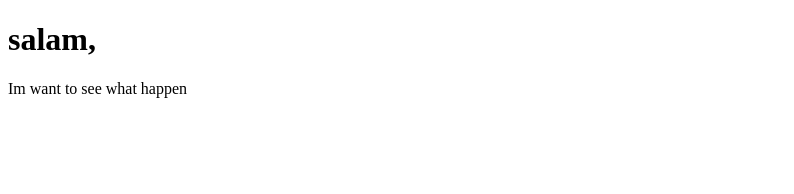
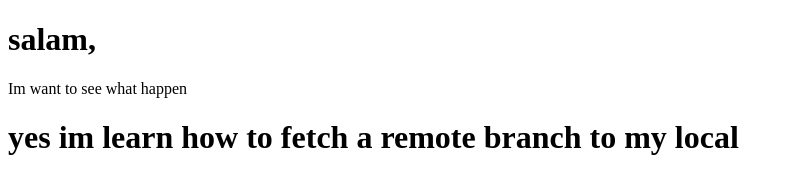
Before and after one commit to FridayNightHack/masoncnc, a plain HTML site: page index.html in a window 1280 px wide. Shown: the whole page, without its empty margins (0-794 px from the left). Drawn offline with Linux system fonts and the light colour scheme.

Commit message:
there it is here

```diff
--- a/index.html
+++ b/index.html
@@ -8,5 +8,6 @@
 </head>
 <body>
     <p>Im want to see what happen</p>
+    <h1>yes im learn how to fetch a remote branch to my local</h1>
 </body>
 </html>
```
